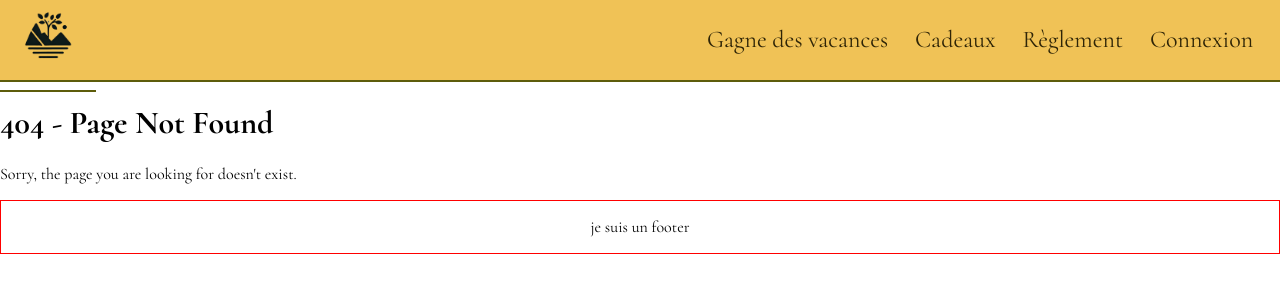
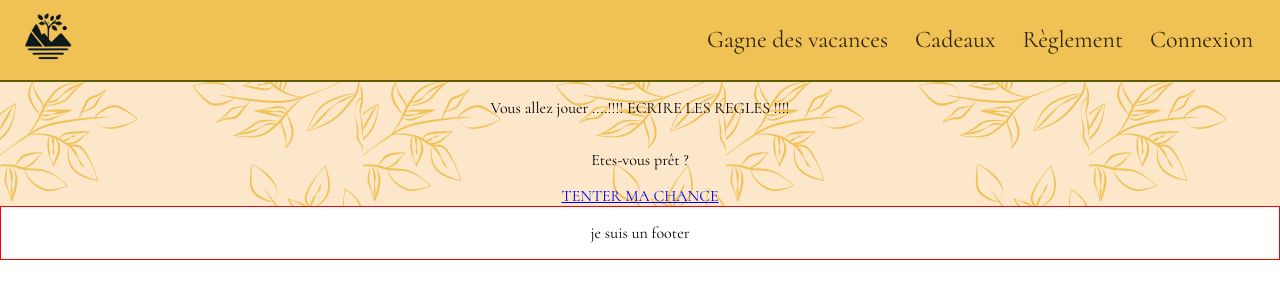
Before and after one commit to ChloeSeclier/Hackathon2025-TEC, a React (Vite) app: page /regles-jeu in a window 1280 px wide. Before the commit this address had no page. Shown: the top 300 px of the page. Built offline with nearby package versions, Linux system fonts and the light colour scheme.

Commit message:
creation component regle jeu et jeu + lien

```diff
--- a/src/components/header.jsx
+++ b/src/components/header.jsx
@@ -8,14 +8,12 @@ export default function Header() {
         <Link to="/">
           <img src="src\assets\logo.png" alt="" />
         </Link>
-        <ul>
+        <ul className="link-header">
           <li>
-            <Link to="/jeu">Gagne des vacances</Link>
+            <Link to="/regles-jeu">Gagne des vacances</Link>
           </li>
           <li>
-            <Link to="/Lots">
-              Cadeaux
-            </Link>
+            <Link to="/Lots">Cadeaux</Link>
           </li>
           <li>Règlement</li>
           <li>Connexion</li>
--- a/src/components/jeu.jsx
+++ b/src/components/jeu.jsx
@@ -1,3 +1,3 @@
 export default function Jeu() {
-  return <p>coucou</p>;
+  return <p>coucou je suis le jeu</p>;
 }
--- /dev/null
+++ b/src/components/reglesJeu.jsx
@@ -0,0 +1,14 @@
+import { Link } from 'react-router-dom';
+import '../css/jeu.css';
+
+export default function ReglesJeu() {
+  return (
+    <>
+      <div className="jeu">
+        <p>Vous allez jouer ....!!!! ECRIRE LES REGLES !!!!</p>
+        <p>Etes-vous prêt ?</p>
+        <Link to="/jeu">TENTER MA CHANCE</Link>
+      </div>
+    </>
+  );
+}
--- a/src/css/header.css
+++ b/src/css/header.css
@@ -12,6 +12,7 @@
     height: 12dvh;
   }
 
+  .link-header {
     a {
       text-decoration: none;
       color: #2f2507;
@@ -19,6 +20,7 @@
 
     a:hover {
       border-bottom: #5d5c0b solid 2px;
+    }
   }
 
   ul {
--- /dev/null
+++ b/src/css/jeu.css
@@ -0,0 +1,12 @@
+.jeu {
+  background-color: #fce7cb;
+  display: flex;
+  flex-direction: column;
+  justify-content: center;
+  align-items: center;
+  background-image: url('../assets/background.png');
+
+  .background-jeu {
+    /* background-image: url('../assets/background.png'); */
+  }
+}
--- a/src/main.jsx
+++ b/src/main.jsx
@@ -8,6 +8,7 @@ import Error404 from './pages/error404';
 import Home from './pages/Home';
 import Lots from './pages/Lots';
 import Jeu from './components/jeu';
+import ReglesJeu from './components/reglesJeu';
 
 const router = createBrowserRouter([
   {
@@ -16,6 +17,10 @@ const router = createBrowserRouter([
       {
         path: '/',
         element: <Home />,
+      },
+      {
+        path: '/regles-jeu',
+        element: <ReglesJeu />,
       },
       {
         path: '/jeu',
--- a/src/pages/Home.jsx
+++ b/src/pages/Home.jsx
@@ -1,5 +1,6 @@
 import '../css/home.css';
 import Carousel from '../components/Carousel';
+import { Link } from 'react-router-dom';
 
 export default function Home() {
   return (
@@ -15,6 +16,8 @@ export default function Home() {
           selon votre besoin.
         </h2>
 
+        <Link to="/jeu">TENTER MA CHANCE</Link>
+
         <Carousel />
       </div>
     </>
```
Lines whose indentation alone changed are shown as unchanged.
